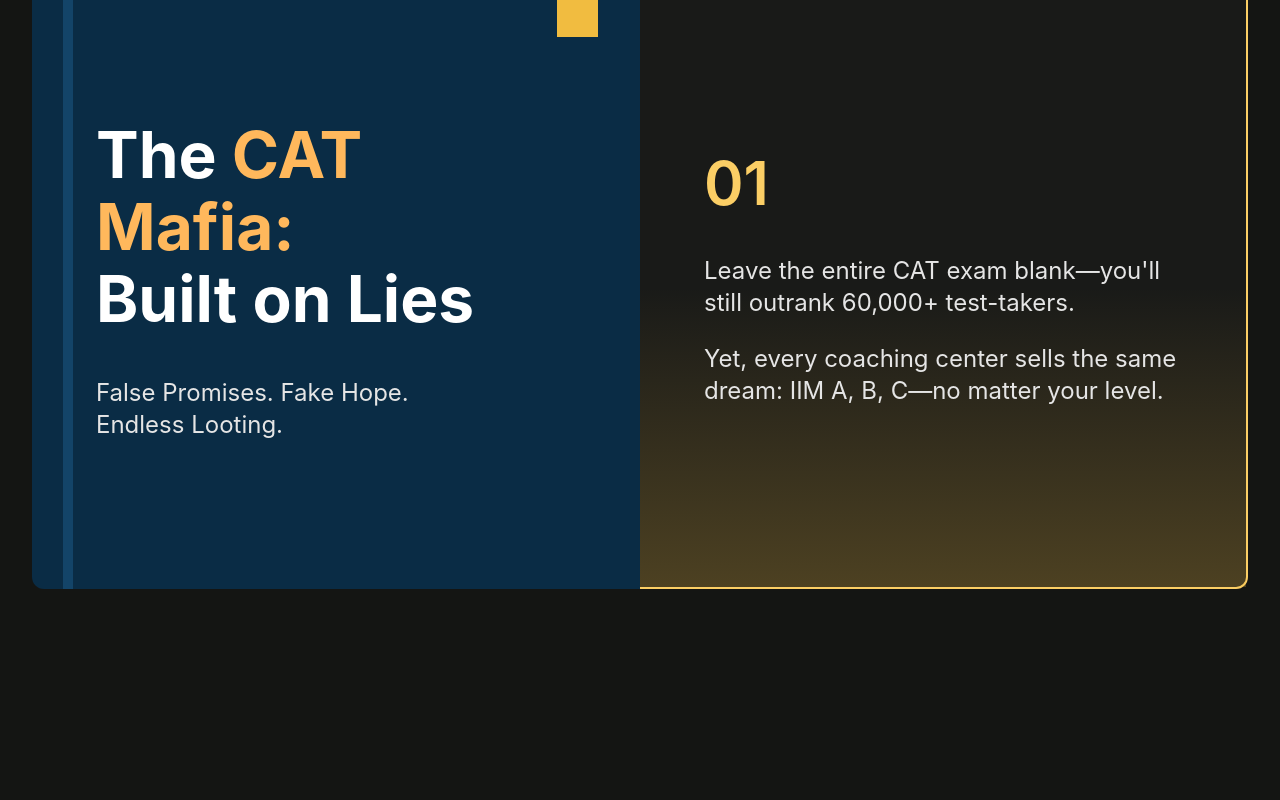
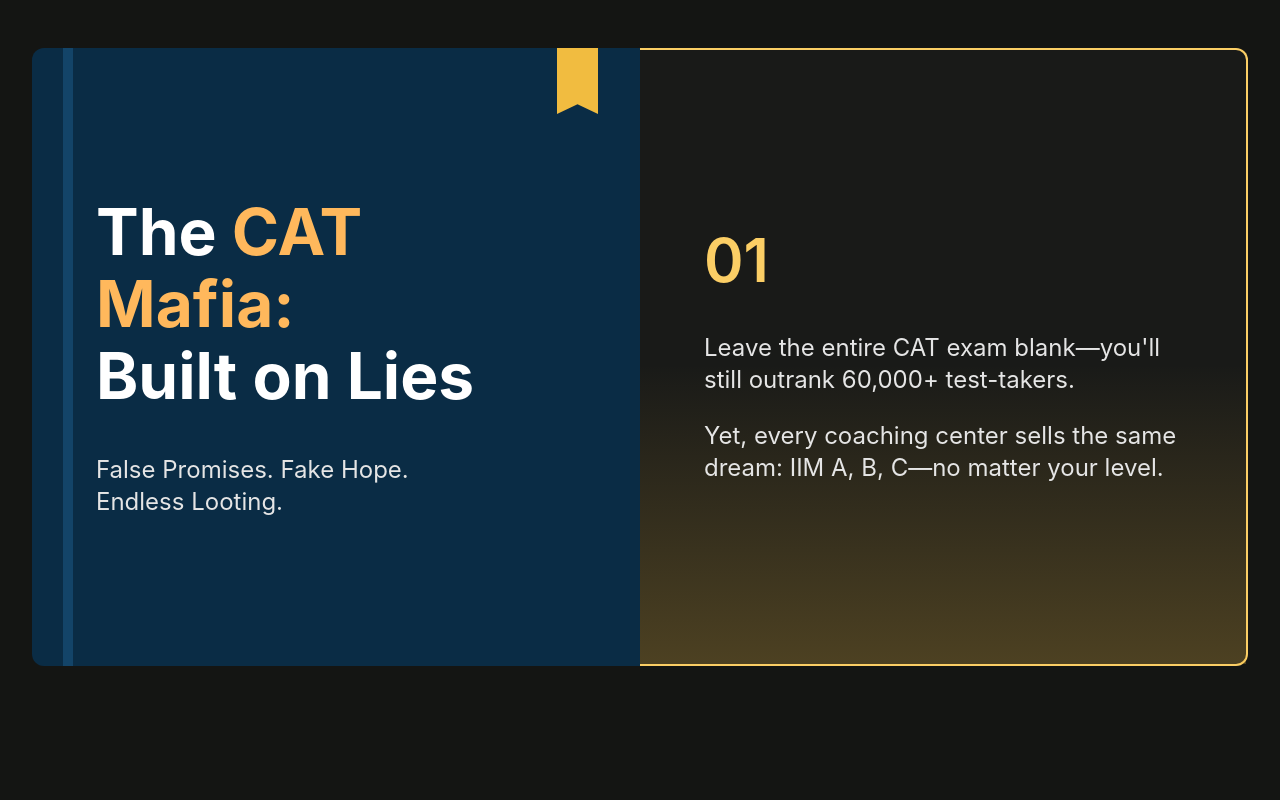
Before and after one commit to srishtiahuja26/mission-abc, a Next.js app: page / in a window 1280 px wide. Shown: the top 800 px of the page. Built offline with nearby package versions, Linux system fonts and the light colour scheme; a web font is replaced by a local one.

Commit message:
Update MafiaCard vector

```diff
--- a/components/shared/MafiaCard.tsx
+++ b/components/shared/MafiaCard.tsx
@@ -1,6 +1,7 @@
+import Image from "next/image";
 export default function MafiaCard() {
   return (
-    <div className="flex text-white min-h-screen w-full bg-[rgb(20,21,19)] justify-center items-center p-4 sm:p-6 lg:p-8">
+    <div className="flex text-white min-h-screen w-full bg-[rgb(20,21,19)] justify-center items-center p-4 sm:p-6 lg:p-8 lg:pt-32">
       {/* Main Container */}
       <div className="flex flex-col lg:flex-row w-full max-w-[1313px] gap-0 relative">
 
@@ -9,8 +10,16 @@
         {/* Left Section */}
         <div className="w-full lg:w-[656.5px] h-[500px] sm:h-[550px] md:h-[600px] lg:h-[778px] lg:-mt-[80px] relative">
           {/* Vector 2520 - Hidden on mobile */}
-          <div className="hidden lg:block absolute w-[41px] h-[66px] left-[525px] top-0 bg-[rgba(241,188,64,1)] z-10" />
-
+          {/* <div className="hidden lg:block absolute w-[41px] h-[66px] left-[525px] top-0 bg-[rgba(241,188,64,1)] z-10" /> */}
+          <div className="hidden lg:block absolute left-[525px] top-0 z-10">
+            <Image
+              src="/assests/icons/vector 2520.svg"
+              alt="Vector"
+              width={41}
+              height={66}
+              className="w-[41px] h-[66px]"
+            />
+          </div>
           {/* Rectangle 3464291 */}
           <div className="absolute w-[6px] sm:w-[8px] lg:w-[10px] h-full lg:h-[618px] left-[16px] sm:left-[24px] lg:left-[31px] bg-[rgba(19,68,104,1)]" />
 
```
